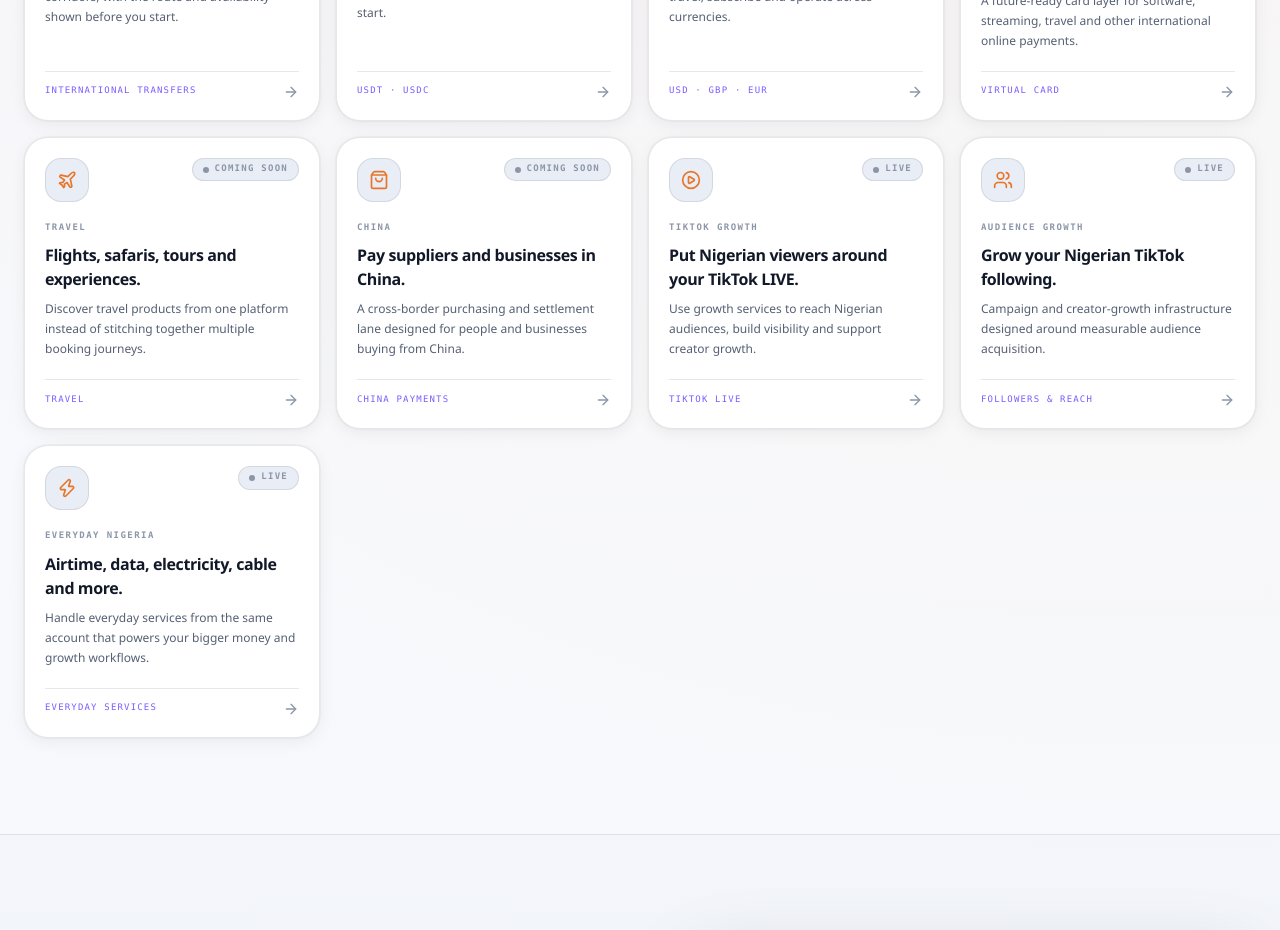
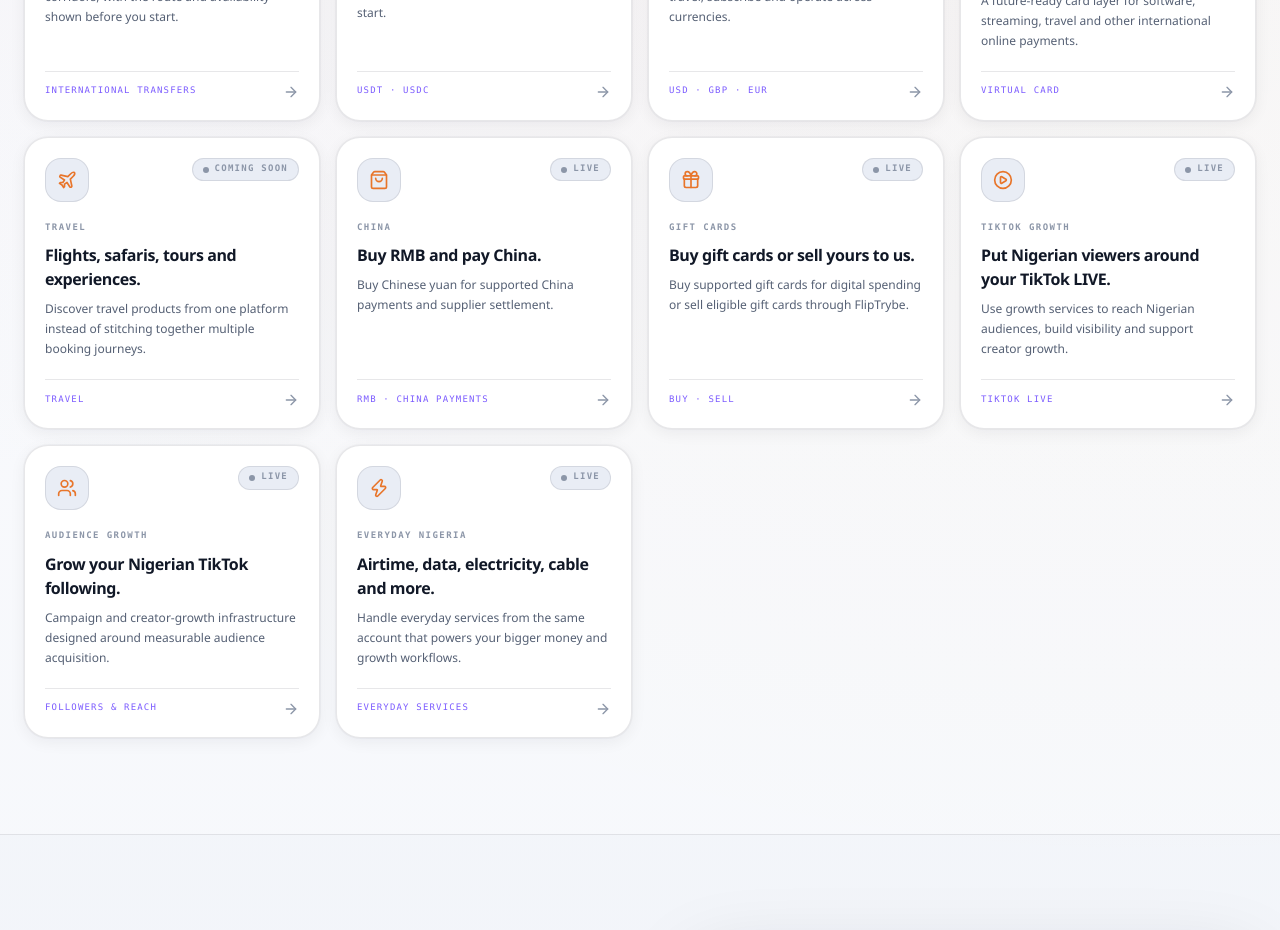
Before and after one commit to wandemcphill/AD-CAMPAIGNER, a Next.js app in the folder apps/web/: page / in a window 1280 px wide. Shown: the part 1480-2410 px from the top of the page. Built offline with nearby package versions, Linux system fonts and the light colour scheme; no server answers.

Commit message:
fix(web): clarify live RMB and gift card services

```diff
--- a/apps/web/app/marketing/data.ts
+++ b/apps/web/app/marketing/data.ts
@@ -4,6 +4,7 @@ import {
   Banknote,
   CircleDollarSign,
   Euro,
+  Gift,
   BarChart3,
   CreditCard,
   FileText,
@@ -388,12 +389,21 @@ export const customerUseCases: UseCase[] = [
   },
   {
     eyebrow: "China",
-    title: "Pay suppliers and businesses in China.",
-    description: "A cross-border purchasing and settlement lane designed for people and businesses buying from China.",
+    title: "Buy RMB and pay China.",
+    description: "Buy Chinese yuan for supported China payments and supplier settlement.",
     icon: ShoppingBag,
     href: "/register",
-    status: "soon",
-    tag: "China payments"
+    status: "live",
+    tag: "RMB · China payments"
+  },
+  {
+    eyebrow: "Gift cards",
+    title: "Buy gift cards or sell yours to us.",
+    description: "Buy supported gift cards for digital spending or sell eligible gift cards through FlipTrybe.",
+    icon: Gift,
+    href: "/register",
+    status: "live",
+    tag: "Buy · Sell"
   },
   {
     eyebrow: "TikTok growth",
```
